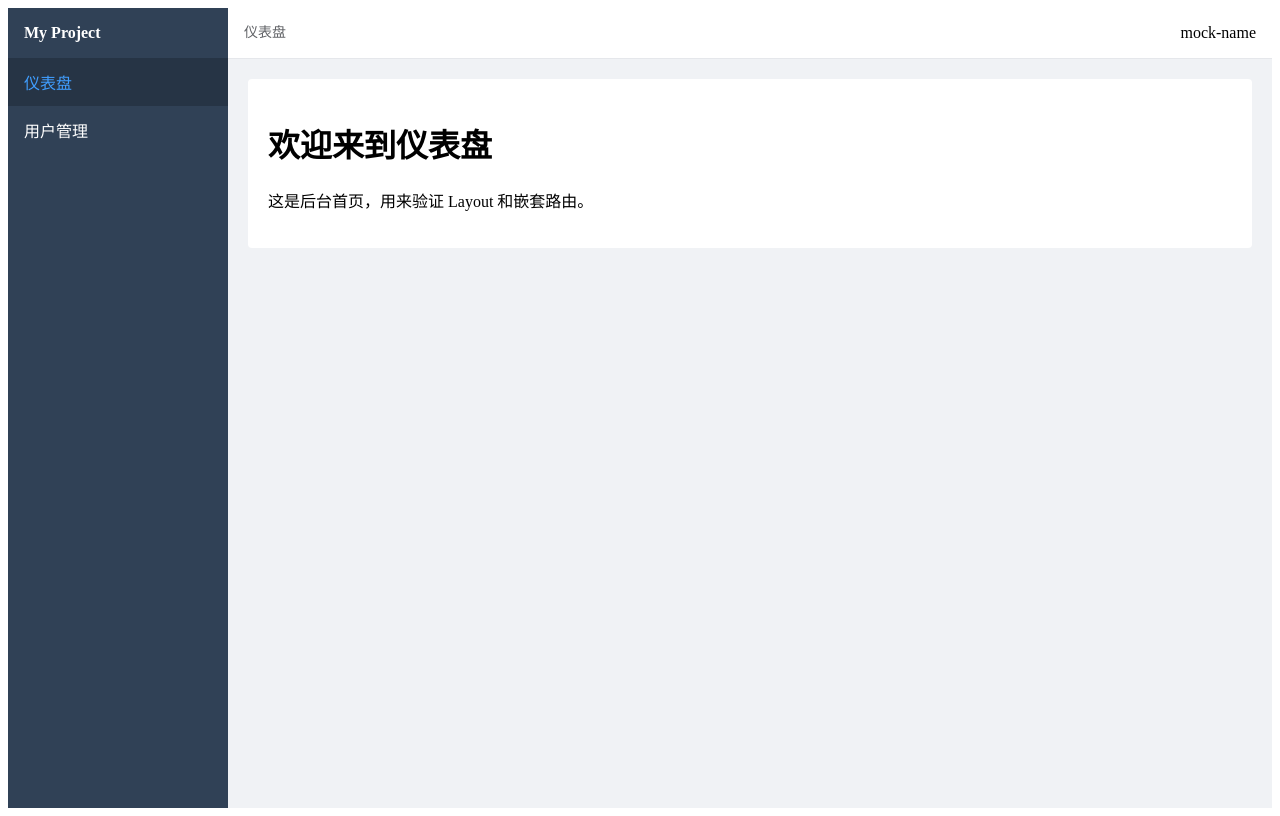
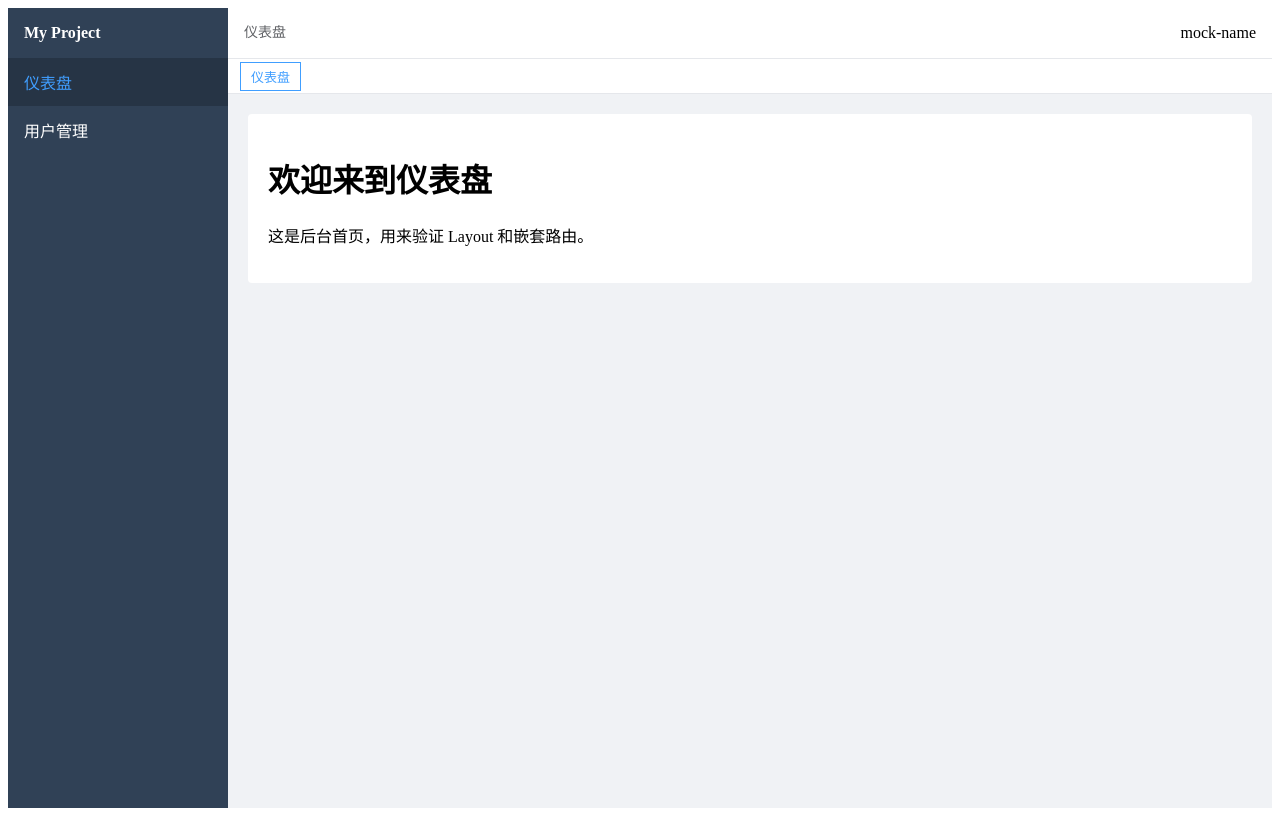
Before and after one commit to 15885461/AWei-vue3, a Vue app: page /login in a window 1280 px wide. Both pictures are taken after a click on the button "登录". Built offline with nearby package versions, Linux system fonts and the light colour scheme; the HTML template or start-up script is replaced by a standard one.

Commit message:
add visited route tags view

```diff
--- /dev/null
+++ b/src/layout/components/TagsView.vue
@@ -0,0 +1,46 @@
+<script setup>
+import { watch } from 'vue'
+import { useRoute, useRouter } from 'vue-router'
+import { useTagsViewStore } from '@/stores/tagsView'
+const route = useRoute()
+const router = useRouter()
+const tagsViewStore = useTagsViewStore()
+watch(() => route.fullPath, () => {
+  tagsViewStore.addView(route)
+}, { immediate: true },)
+function handleClick(tag) {
+  router.push(tag.fullPath)
+}
+</script>
+<template>
+  <div class="tags-view">
+    <span v-for="tag in tagsViewStore.visitedViews" :key="tag.path" class="tag-item"
+      :class="{ active: tag.path === route.path }" @click="handleClick(tag)">
+      {{ tag.title }}
+    </span>
+  </div>
+</template>
+<style scoped>
+.tags-view {
+  height: 34px;
+  display: flex;
+  align-items: center;
+  gap: 6px;
+  padding: 0 12px;
+  background: #fff;
+  border-bottom: 1px solid #e5e7eb;
+}
+
+.tag-item {
+  padding: 4px 10px;
+  border: 1px solid #dcdfe6;
+  font-size: 13px;
+  cursor: pointer;
+  background: #fff;
+}
+
+.tag-item.active {
+  color: #409eff;
+  border-color: #409eff;
+}
+</style>
--- a/src/layout/index.vue
+++ b/src/layout/index.vue
@@ -2,12 +2,14 @@
 import Navbar from './components/Navbar.vue'
 import Sidebar from './components/Sidebar.vue'
 import AppMain from './components/AppMain.vue'
+import TagsView from './components/TagsView.vue'
 </script>
 <template>
   <div class="layout">
     <Sidebar />
     <div class="layout-main">
       <Navbar />
+      <TagsView />
       <AppMain />
     </div>
   </div>
--- /dev/null
+++ b/src/stores/tagsView.ts
@@ -0,0 +1,29 @@
+import { ref } from 'vue'
+import { defineStore } from 'pinia'
+import type { RouteLocationNormalizedLoaded } from 'vue-router'
+
+interface TagView {
+  path: string
+  fullPath: string
+  title: string
+}
+
+export const useTagsViewStore = defineStore('tagsView', () => {
+  const visitedViews = ref<TagView[]>([])
+
+  function addView(route: RouteLocationNormalizedLoaded) {
+    const title = route.meta?.title as string | undefined
+    if (!title) return
+    const isExist = visitedViews.value.some((item) => item.path === route.path)
+    if (isExist) return
+    visitedViews.value.push({
+      path: route.path,
+      fullPath: route.fullPath,
+      title,
+    })
+  }
+  return {
+    visitedViews,
+    addView,
+  }
+})
```
